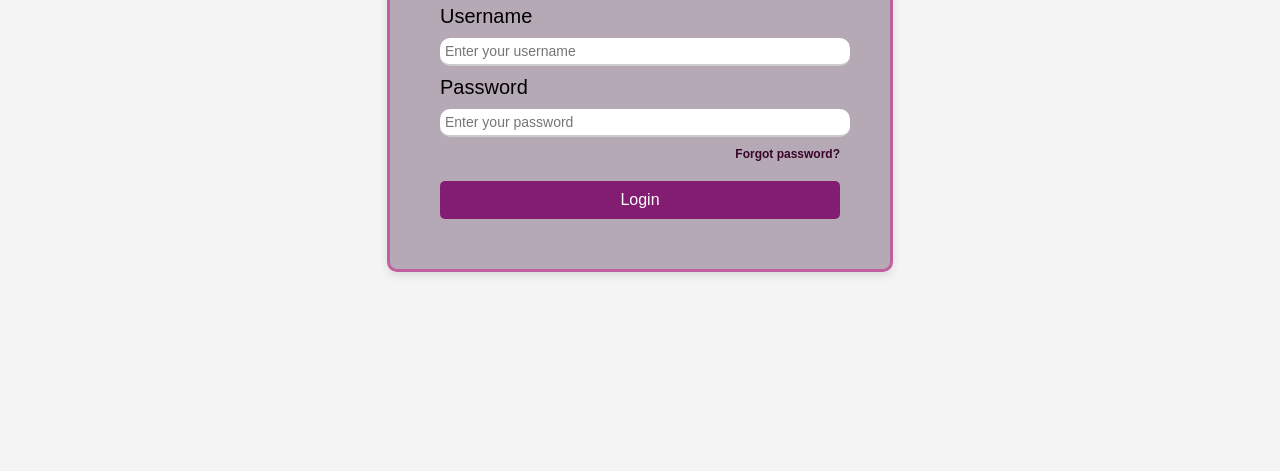
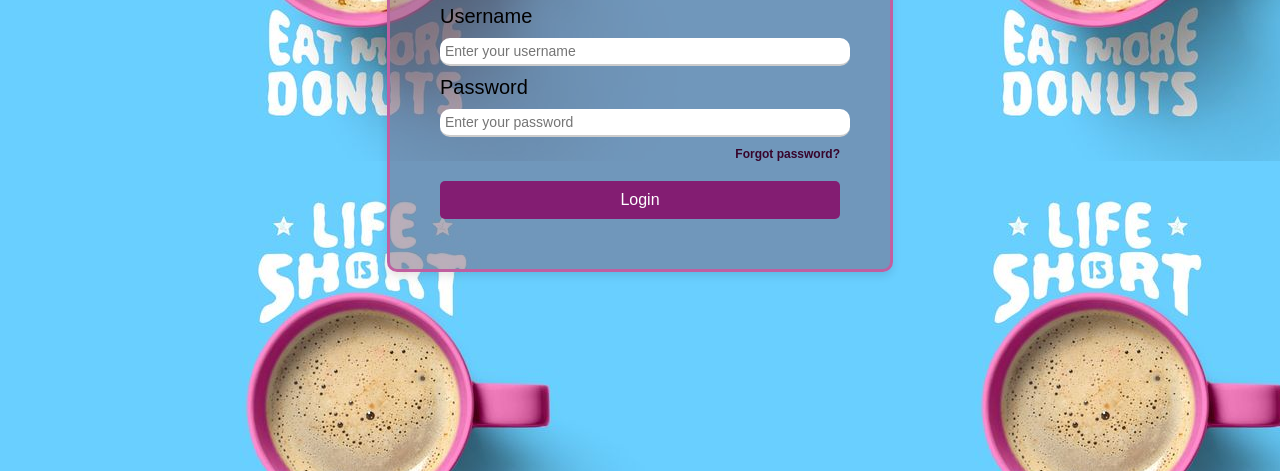
Before and after one commit to ANUSREES-GIT/Login-Page, a plain HTML site: page index.html in a window 1280 px wide. Shown: the part 329-800 px from the top of the page. Drawn offline with Linux system fonts and the light colour scheme.

Commit message:
Update index.html

```diff
--- a/index.html
+++ b/index.html
@@ -15,7 +15,7 @@
             height: 100vh;
             margin: 0;
             background-color: #f4f4f4;
-            background-image: url(./img/tea.jpg);
+            background-image: url(tea.jpg);
             background-repeat: repeat;
         }
         form {
```
